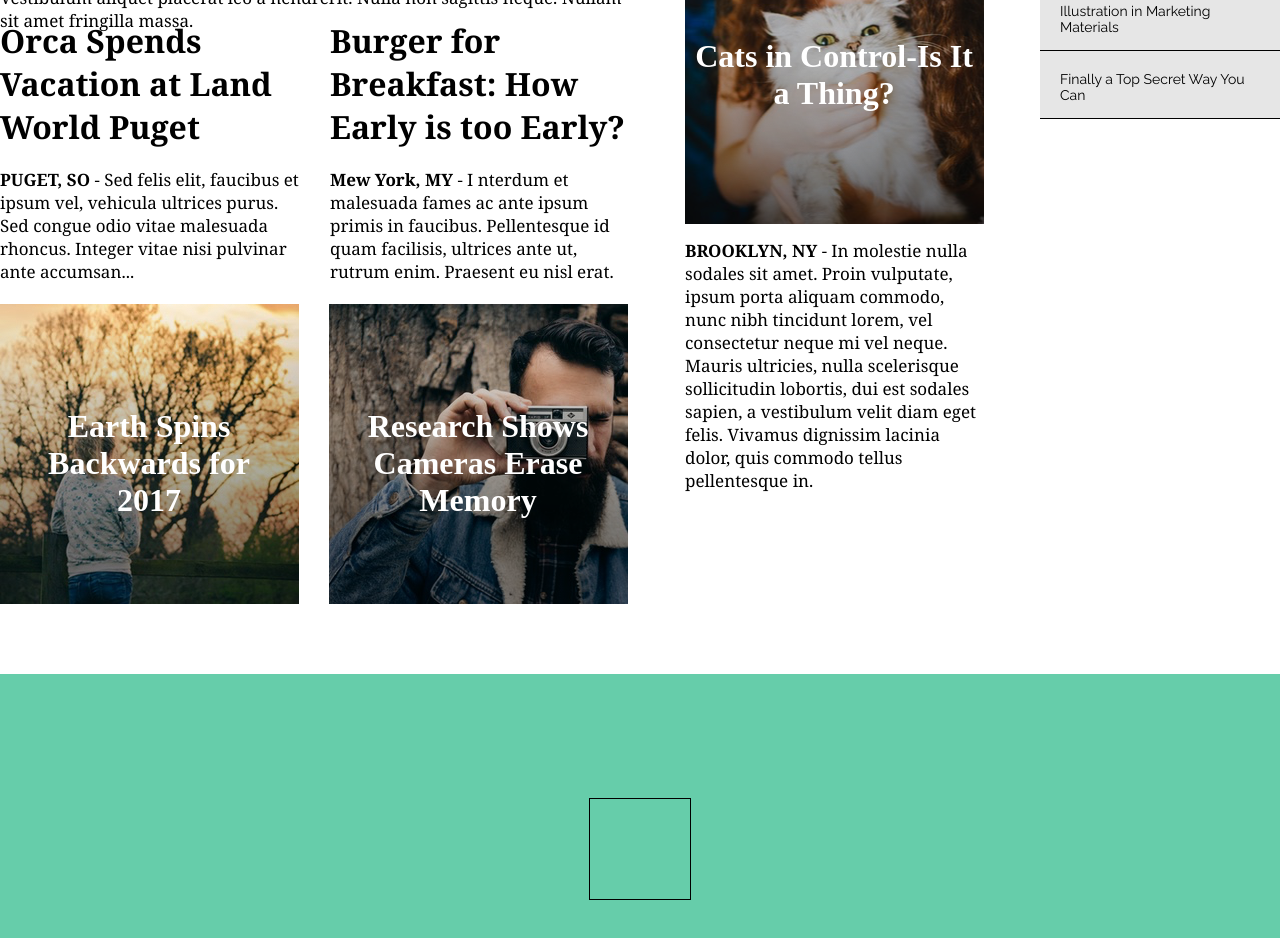
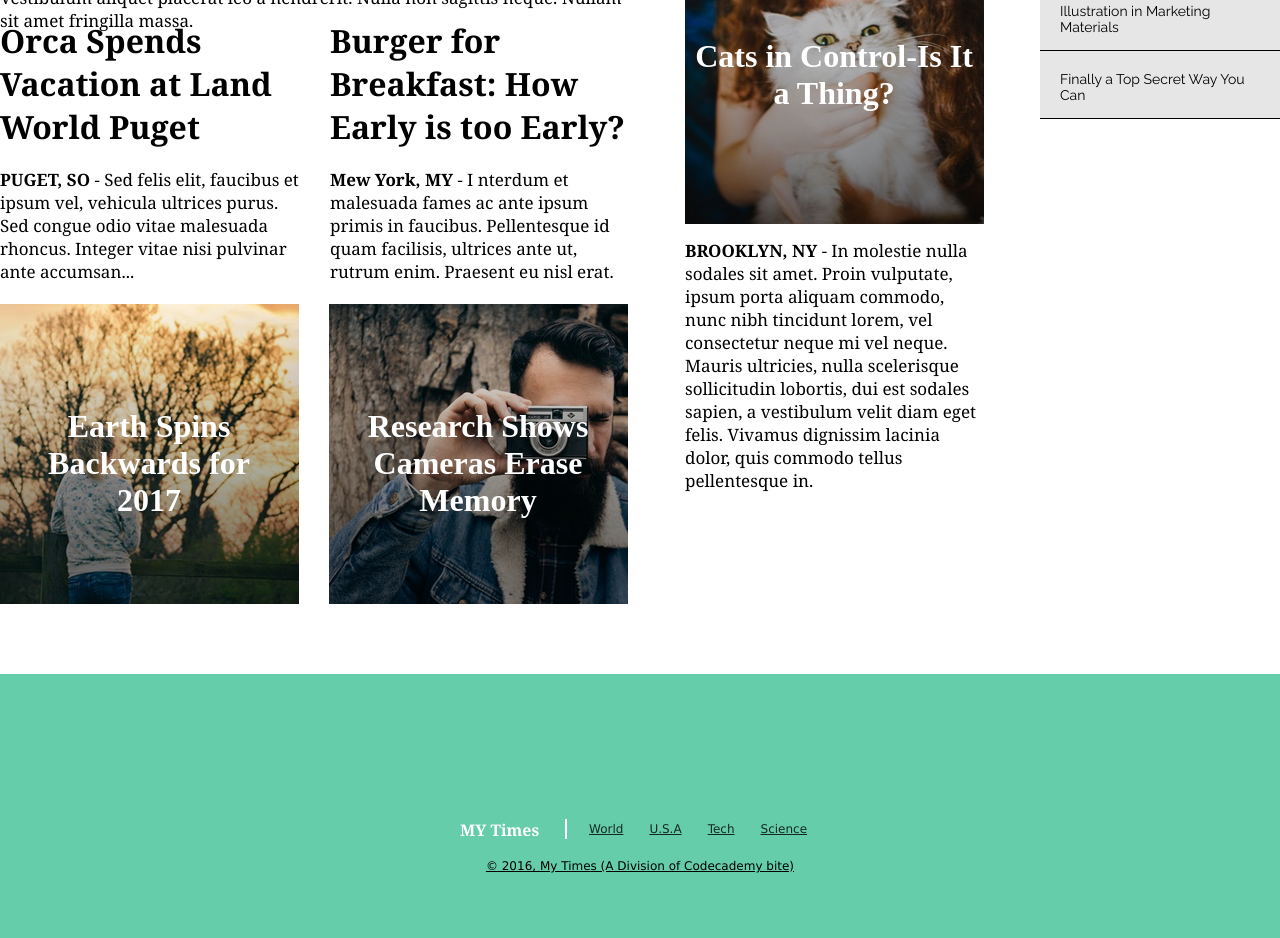
Before and after one commit to laht1nen/mytimes, a plain HTML site: page index.html in a window 1280 px wide. Shown: the part 701-1639 px from the top of the page. Drawn offline with Linux system fonts and the light colour scheme.

Commit message:
Finished the footer

```diff
--- a/index.html
+++ b/index.html
@@ -108,7 +108,20 @@
 			</div>
 			<footer>
 				<div id="footercontent">
-
+					<div id="footerheading">
+						<h2>MY Times</h2>
+					</div>
+					<div id="footernav">
+						<ul>
+							<li><a href="#">World</a></li>
+							<li><a href="#">U.S.A</a></li>
+							<li><a href="#">Tech</a></li>
+							<li><a href="#">Science</a></li>
+						</ul>
+					</div>
+					<div id="footerrights">
+						<p>© 2016, My Times (A Division of Codecademy bite)</p>
+					</div>
 				</div>
 			</footer>
 		</div>
--- a/resources/css/style.css
+++ b/resources/css/style.css
@@ -301,7 +301,67 @@ footer {
 
 #footercontent {
 	height: 100px;
-	width: 100px;
-	border: 1px solid black;
+	width: 400px;
+	display: flex;
+	flex-wrap: wrap;
+	align-content: flex-start;
+}
 
+#footerheading {
+	height: 20px;
+	width: 105px;
+	border-right: 2px solid white;
+	margin-top: 20px;
+	padding-left: 20px;
 }
+
+#footerheading h2 {
+	font-family: Georgia;
+	font-size: 16px;
+	font-weight: bold;
+	color: white;
+}
+
+#footernav {
+	margin-left: 0px;
+	height: 30px;
+	width: 246px;
+}
+
+#footernav ul {
+	list-style-type: none;
+	margin-top: 20px;
+}
+
+#footernav ul li {
+	display: inline;
+}
+
+#footernav ul li a {
+	text-decoration: underline;
+	font-family: Verdana;
+	font-size: 12px;
+	color: black;
+	margin-left: 22px;
+	opacity: 0.8;
+}
+
+#footernav ul li a:hover {
+	text-decoration: none;
+	opacity: 1;
+}
+
+
+#footerrights {
+	height: 50px;
+	width: 400px;
+	text-align: center;
+}
+
+#footerrights {
+	text-decoration: underline;
+	font-family: Verdana;
+	font-size: 12px;
+	color: black;
+	padding-top: 20px;
+}
```
